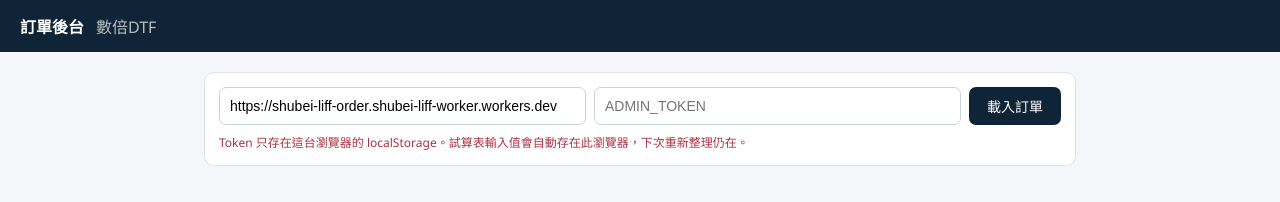
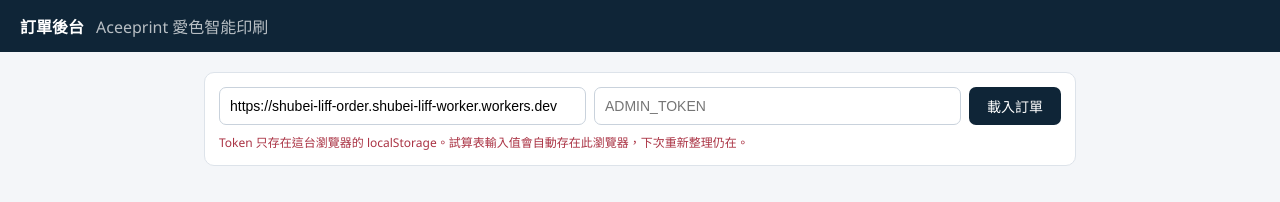
Before and after one commit to amberlin5999/20260904-, a website: page admin.html in a window 1280 px wide. Drawn offline with Linux system fonts and the light colour scheme.

Commit message:
後台標題與列印單品牌字改為 Aceeprint 愛色智能印刷（修復誤刪的 title 結尾）

```diff
--- a/admin.html
+++ b/admin.html
@@ -3,7 +3,7 @@
 <head>
 <meta charset="UTF-8">
 <meta name="viewport" content="width=device-width, initial-scale=1.0">
-<title>訂單後台・數倍DTF</title>
+<title>訂單後台 Aceeprint 愛色智能印刷</title>
 <style>
   * { box-sizing: border-box; }
   body { margin: 0; font-family: "Segoe UI", "Microsoft JhengHei", sans-serif; background: #f4f6f9; color: #222; }
@@ -55,7 +55,7 @@
 </style>
 </head>
 <body>
-<header><b>訂單後台</b><span style="opacity:.7">數倍DTF</span></header>
+<header><b>訂單後台</b><span style="opacity:.7">Aceeprint 愛色智能印刷</span></header>
 <div class="wrap">
   <div class="bar">
     <input id="api" placeholder="後端網址" value="https://shubei-liff-order.shubei-liff-worker.workers.dev">
@@ -310,7 +310,7 @@ function exportConfirmXlsx(o) {
       .join("");
     const body = `
       <div class="doc-title">派工單</div>
-      <div class="doc-sub">數倍DTF 數位印刷 · 生產工單</div>
+      <div class="doc-sub">Aceeprint 愛色智能印刷 · 生產工單</div>
       ${pairRows([...orderBase(o), ["產品類型", o.product_type], ["材質", o.material]])}
       <div class="sec-h">工作內容（檔案編號為重新命名後之生產編號）</div>
       <table class="grid">
@@ -327,7 +327,7 @@ function exportConfirmXlsx(o) {
     const totalQty = (o.files || []).reduce((s, f) => s + (Number(f.qty) || 0), 0) || o.quantity || 0;
     const body = `
       <div class="doc-title">品管確認單</div>
-      <div class="doc-sub">數倍DTF 數位印刷 · 品質檢驗</div>
+      <div class="doc-sub">Aceeprint 愛色智能印刷 · 品質檢驗</div>
       ${pairRows([...orderBase(o), ["印製數量", `${o.quantity || totalQty} ${o.unit || ""}`], ["材質", o.material]])}
       <div class="sec-h">檢驗項目</div>
       <table class="grid">
```
Also changed, not shown: liff-order-static/admin.html (+4 -4 lines).
